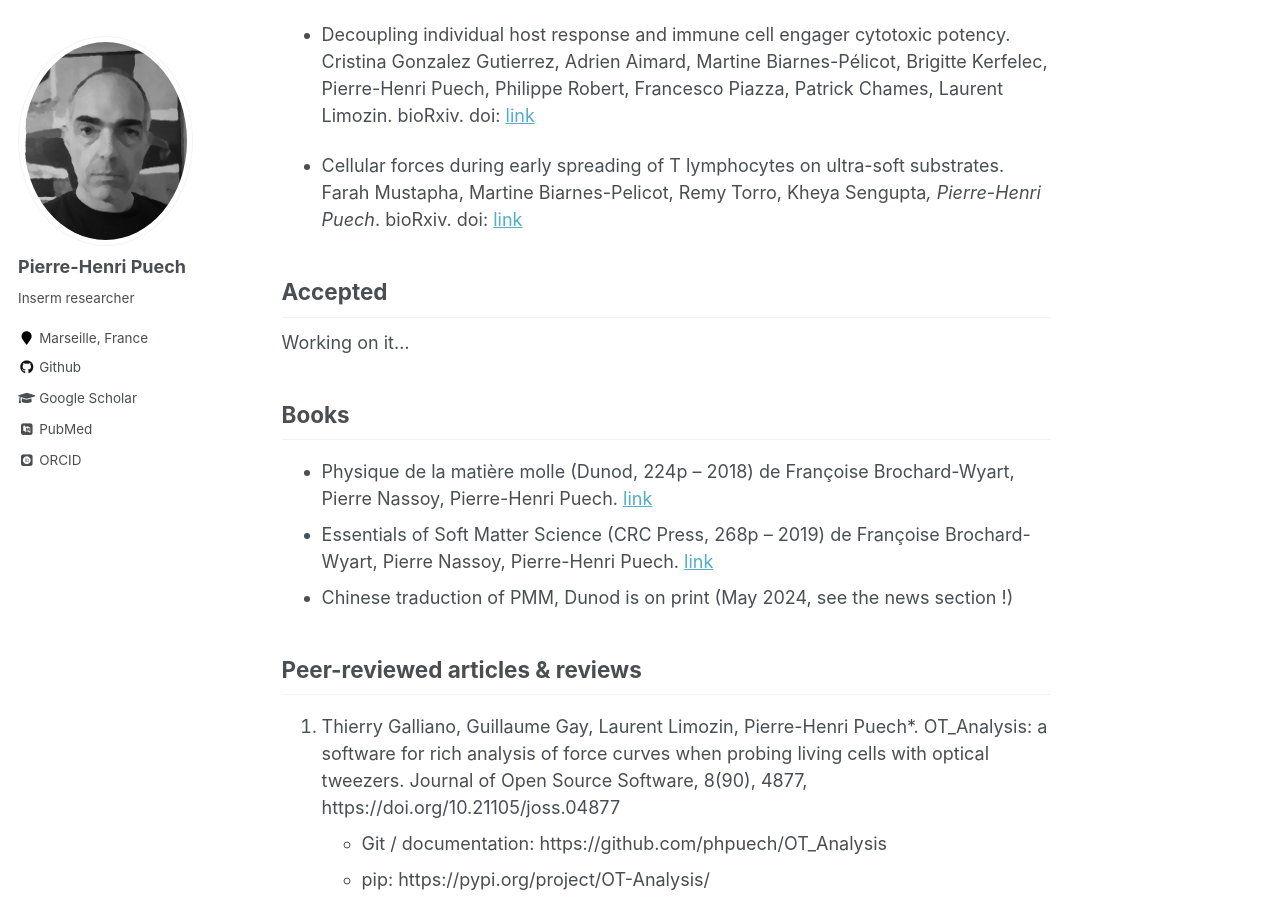
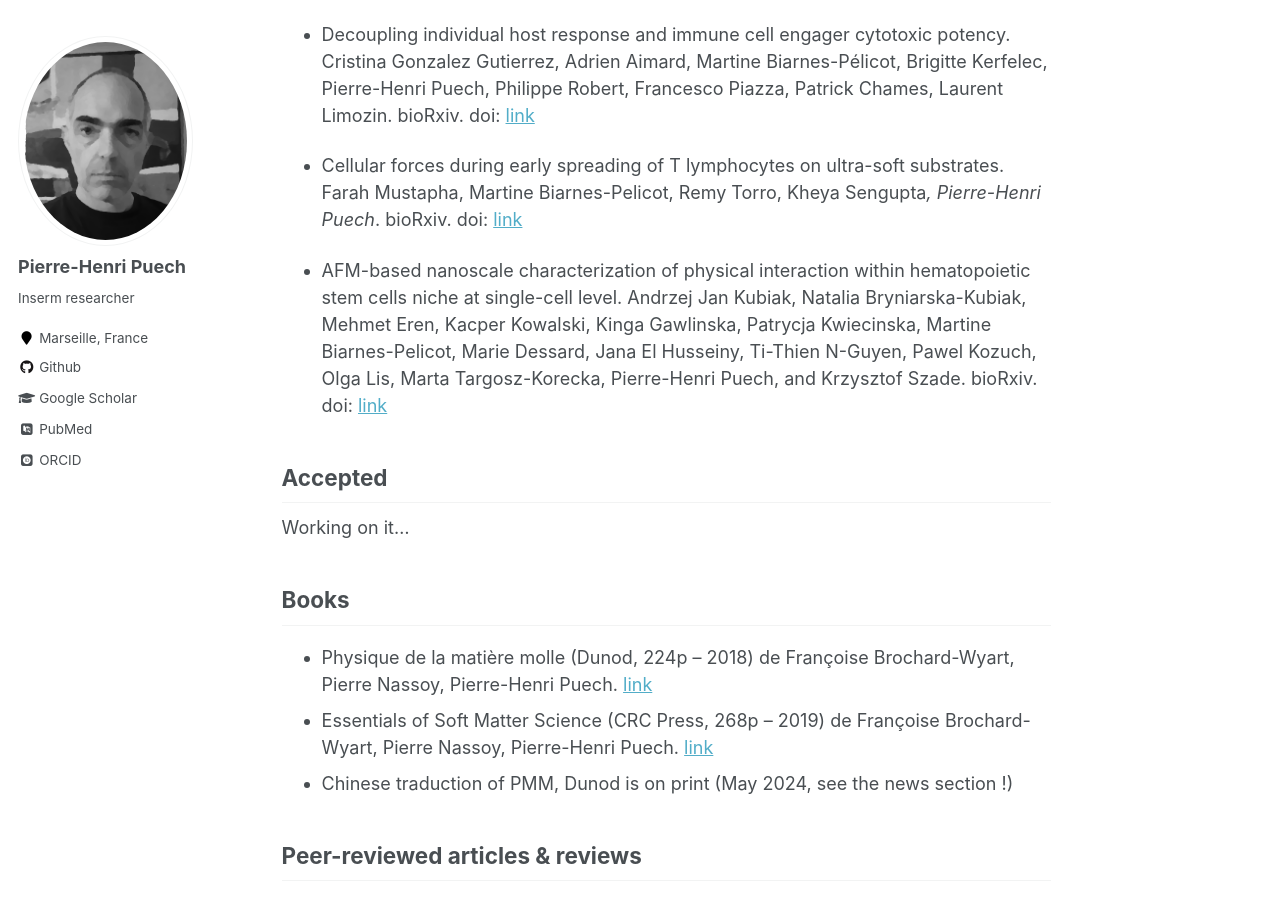
Before and after one commit to phpuech/phpuech.github.io, a Jekyll site: the page built from _pages/publications.md, in a window 1280 px wide and 900 px high, scrolled down 312 px. Built offline with Jekyll 4.4.1, drawn with Linux system fonts in a browser that asks for light colours; some web fonts are replaced.

Commit message:
pub biorxiv

```diff
--- a/_pages/publications.md
+++ b/_pages/publications.md
@@ -26,6 +26,8 @@ CTRL-C CTRL-V, …, Inkscape import…, we are working on 2 or 3 things… stay
   - Decoupling individual host response and immune cell engager cytotoxic potency. Cristina Gonzalez Gutierrez, Adrien Aimard, Martine Biarnes-Pélicot, Brigitte Kerfelec, Pierre-Henri Puech, Philippe Robert, Francesco Piazza, Patrick Chames, Laurent Limozin. bioRxiv. doi: [link](https://doi.org/10.1101/2024.06.22.600188)
 
   - Cellular forces during early spreading of T lymphocytes on ultra-soft substrates. Farah Mustapha, Martine Biarnes-Pelicot, Remy Torro, Kheya Sengupta*, Pierre-Henri Puech*. bioRxiv. doi: [link](https://doi.org/10.1101/2022.02.11.480084)
+
+  - AFM-based nanoscale characterization of physical interaction within hematopoietic stem cells niche at single-cell level. Andrzej Jan Kubiak, Natalia Bryniarska-Kubiak, Mehmet Eren, Kacper Kowalski, Kinga Gawlinska, Patrycja Kwiecinska, Martine Biarnes-Pelicot, Marie Dessard, Jana El Husseiny, Ti-Thien N-Guyen, Pawel Kozuch, Olga Lis, Marta Targosz-Korecka, Pierre-Henri Puech, and Krzysztof Szade. bioRxiv. doi: [link](https://doi.org/10.1101/2025.01.03.627171)
 
 ## Accepted
 
```
